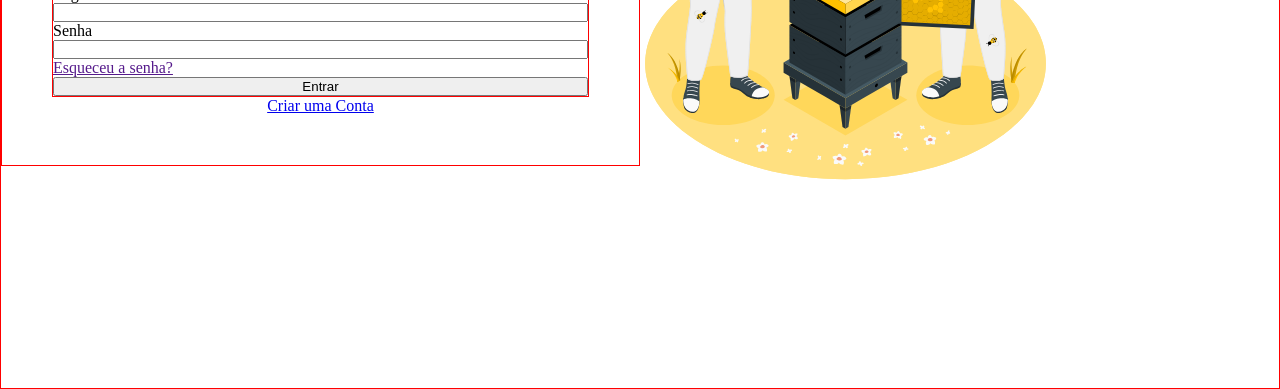
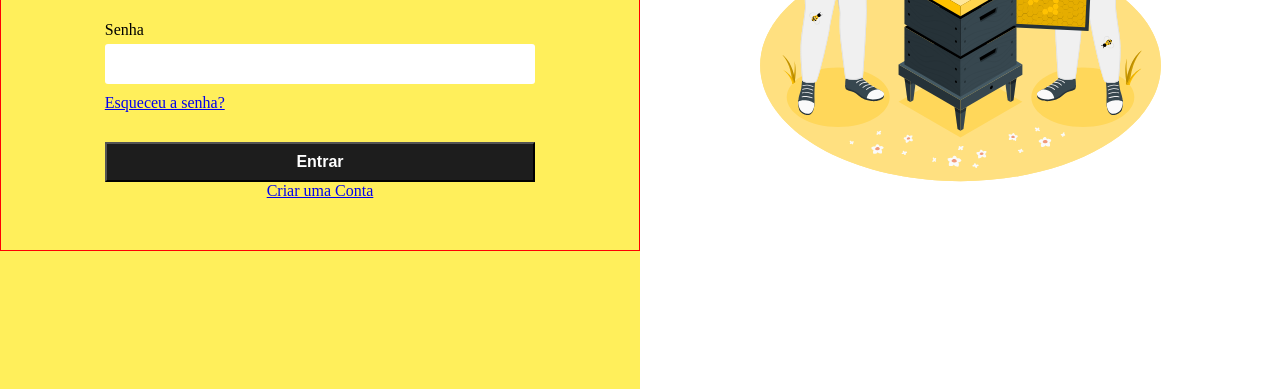
Before and after one commit to Sara01romao/abelhas-pages, a plain HTML site: page index.html in a window 1280 px wide. Shown: the part 411-800 px from the top of the page. Drawn offline with Linux system fonts and the light colour scheme.

Commit message:
Melhorando as definiçoes do layout

```diff
--- a/css/login.css
+++ b/css/login.css
@@ -1,46 +1,63 @@
-
-
-.login-bg{
-    background: linear-gradient(to right, var(--bg) 50%,#fff 0%);
+.login-bg {
+  background: linear-gradient(to right, var(--bg-login) 50%, #fff 0%);
 }
 
-.login{
+.login {
   display: grid;
   grid-template-columns: 1fr 1fr;
   align-items: center;
   justify-content: center;
   height: 100vh;
-    border: 1px solid red;
-
 }
 
-.form{
-
-    border: 1px solid red;
-    width: 100%;
-}
-
-.formulario{
-    border: 1px solid red;
+.formulario {
   width: 100%;
   padding: 50px;
   display: flex;
   flex-direction: column;
   align-items: center;
-}
-
-.form{
-    width: 100%;
-    display: flex;
-    flex-direction: column;
   border: 1px solid red;
 
 }
 
-.form input{
-    width: 100%;
+.formulario img{
+    width: 116px;
+    height: 120px;
 }
 
-.form label{
+.form {
+  width: 80%;
+  display: flex;
+  flex-direction: column;
+}
+
+.form input {
+  width: 100%;
+  height: 40px;
+  border: none;
+
+  border-radius: 3px;
+  padding: 10px;
+}
+
+.form label {
   margin: 0;
+  margin-bottom: 5px;
+  margin-top: 30px;
 }
+
+.link{
+    margin: 10px 0px 30px;
+}
+
+.img-login img{
+    display: block;
+    margin: 0 auto;
+    max-width: 70%;
+    object-fit: contain;
+
+}
+
+.link-create{
+
+}
--- a/index.html
+++ b/index.html
@@ -14,17 +14,19 @@
         <div class="login container">
             <div class="formulario">
                 <img src="./img/logo.svg" alt="logo">
+
                 <form class="form"  action="./">
                     <label for="">Login</label>
                     <input type="email">
                     <label for="senha">Senha</label>
                     <input type="password">
-                    <a href="">Esqueceu a senha?</a>
-                    <button>Entrar</button>
+                    <a class="link" href="#">Esqueceu a senha?</a>
+                    <button class="button">Entrar</button>
                 </form>
-                <a href="#">Criar uma Conta</a>
+
+                <a href="#" class="link-create">Criar uma Conta</a>
             </div>
-            <div>
+            <div class="img-login">
                 <img src="./img/login.svg" alt="">
             </div>
         </div>
```
Lines whose indentation alone changed are shown as unchanged.
